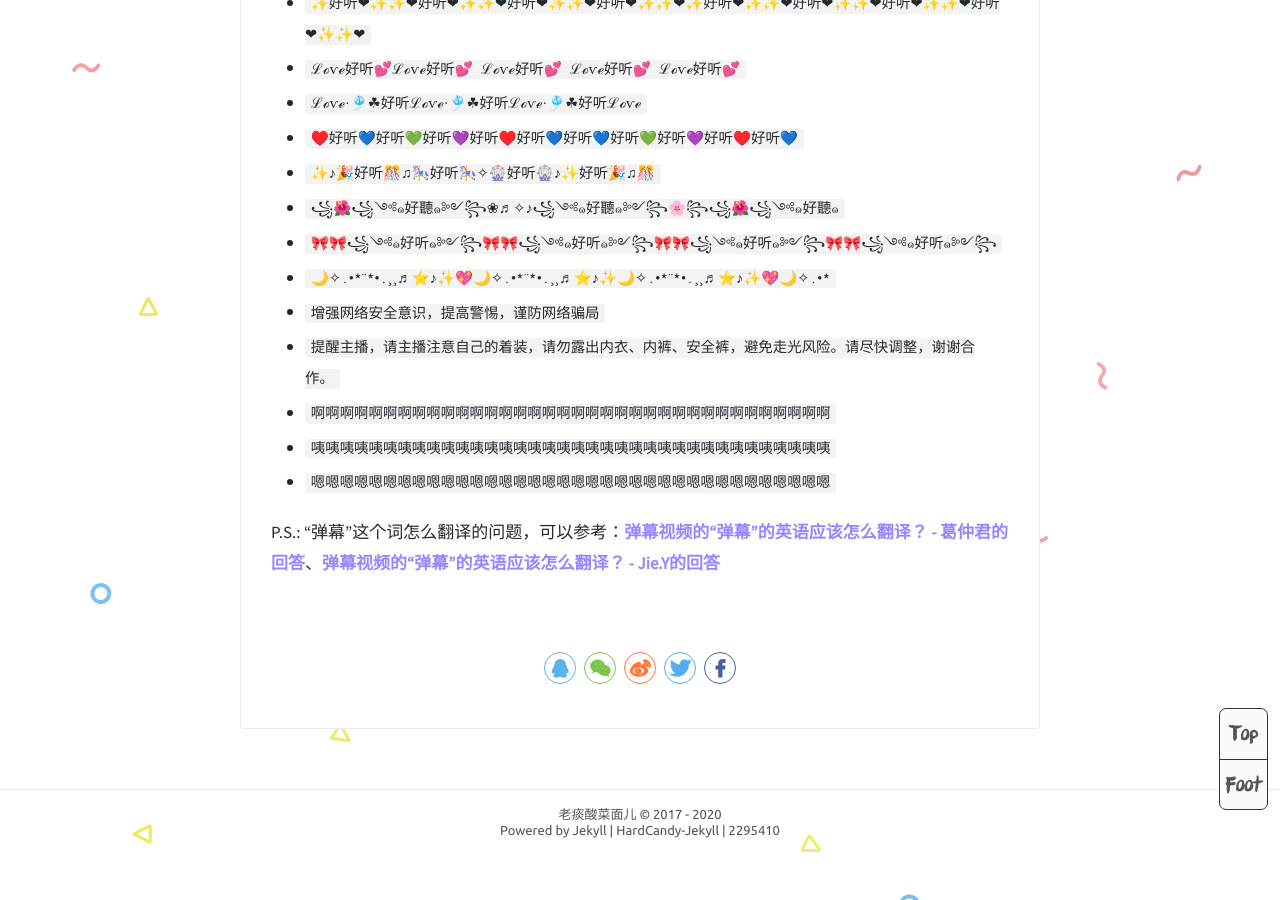
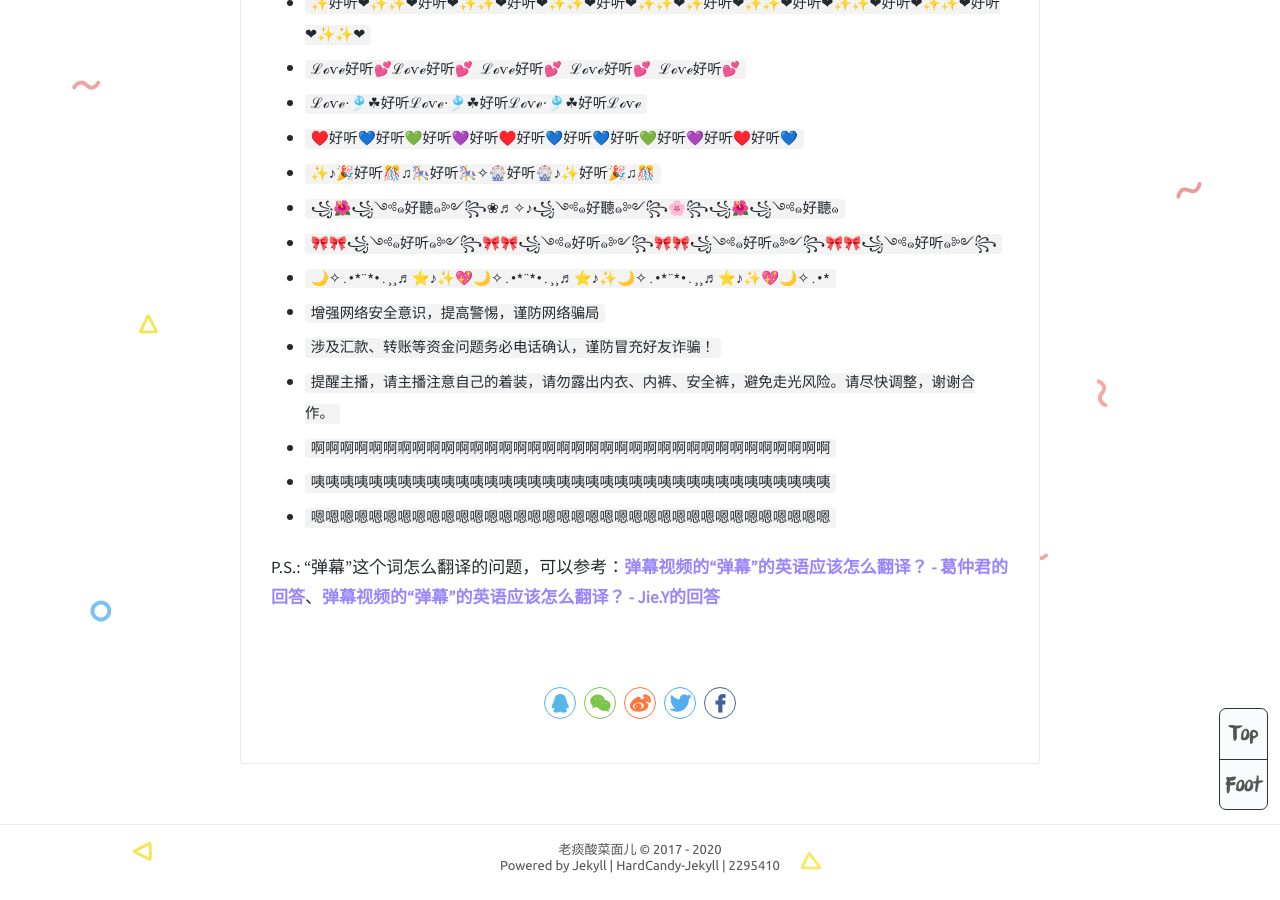
Before and after one commit to grandtanfans/grandtanfans.github.io, a Jekyll site: the page built from _posts/2020-01-11-bullet-comment-material.md, in a window 1280 px wide and 900 px high, scrolled down 1239 px. Built offline with Jekyll 4.4.1, drawn with Linux system fonts in a browser that asks for light colours; comment, search, counter and statistics services are not loaded.

Commit message:
feat: update

```diff
--- a/_posts/2020-01-11-bullet-comment-material.md
+++ b/_posts/2020-01-11-bullet-comment-material.md
@@ -36,6 +36,7 @@ tags: 常用工具
 * `🎀🎀꧁༺๑好听๑༻꧂🎀🎀꧁༺๑好听๑༻꧂🎀🎀꧁༺๑好听๑༻꧂🎀🎀꧁༺๑好听๑༻꧂`
 * `🌙✧.•*¨*•.¸¸♬⭐♪✨💖🌙✧.•*¨*•.¸¸♬⭐♪✨🌙✧.•*¨*•.¸¸♬⭐♪✨💖🌙✧.•*`
 * `增强网络安全意识，提高警惕，谨防网络骗局`
+* `涉及汇款、转账等资金问题务必电话确认，谨防冒充好友诈骗！`
 * `提醒主播，请主播注意自己的着装，请勿露出内衣、内裤、安全裤，避免走光风险。请尽快调整，谢谢合作。`
 * `啊啊啊啊啊啊啊啊啊啊啊啊啊啊啊啊啊啊啊啊啊啊啊啊啊啊啊啊啊啊啊啊啊啊啊啊`
 * `咦咦咦咦咦咦咦咦咦咦咦咦咦咦咦咦咦咦咦咦咦咦咦咦咦咦咦咦咦咦咦咦咦咦咦咦`
```
